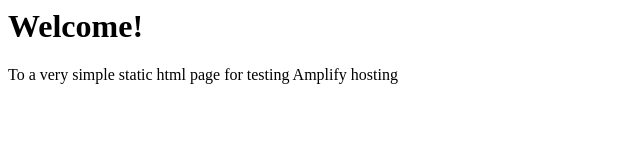
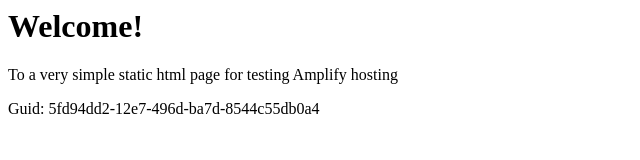
Before and after one commit to aws-aemilia-pdx/Github-PR-Commit-Integration-Test-DoNotTouch-GithubWebhookPreviewCanaryTest-v1-prod-us-west-2, a website: page src/index.html in a window 1280 px wide. Shown: the whole page, without its empty margins (0-640 px from the left). Drawn offline with Linux system fonts and the light colour scheme.

Commit message:
commit from integ tests

```diff
--- a/src/index.html
+++ b/src/index.html
@@ -1,3 +1,5 @@
+
+
 <html lang="en">
 
 <head>
@@ -10,6 +12,6 @@
 <body>
     <h1>Welcome!</h1>
     <p>To a very simple static html page for testing Amplify hosting</p>
-</body>
+    <p>Guid: 5fd94dd2-12e7-496d-ba7d-8544c55db0a4</p></body>
 
 </html>
```
